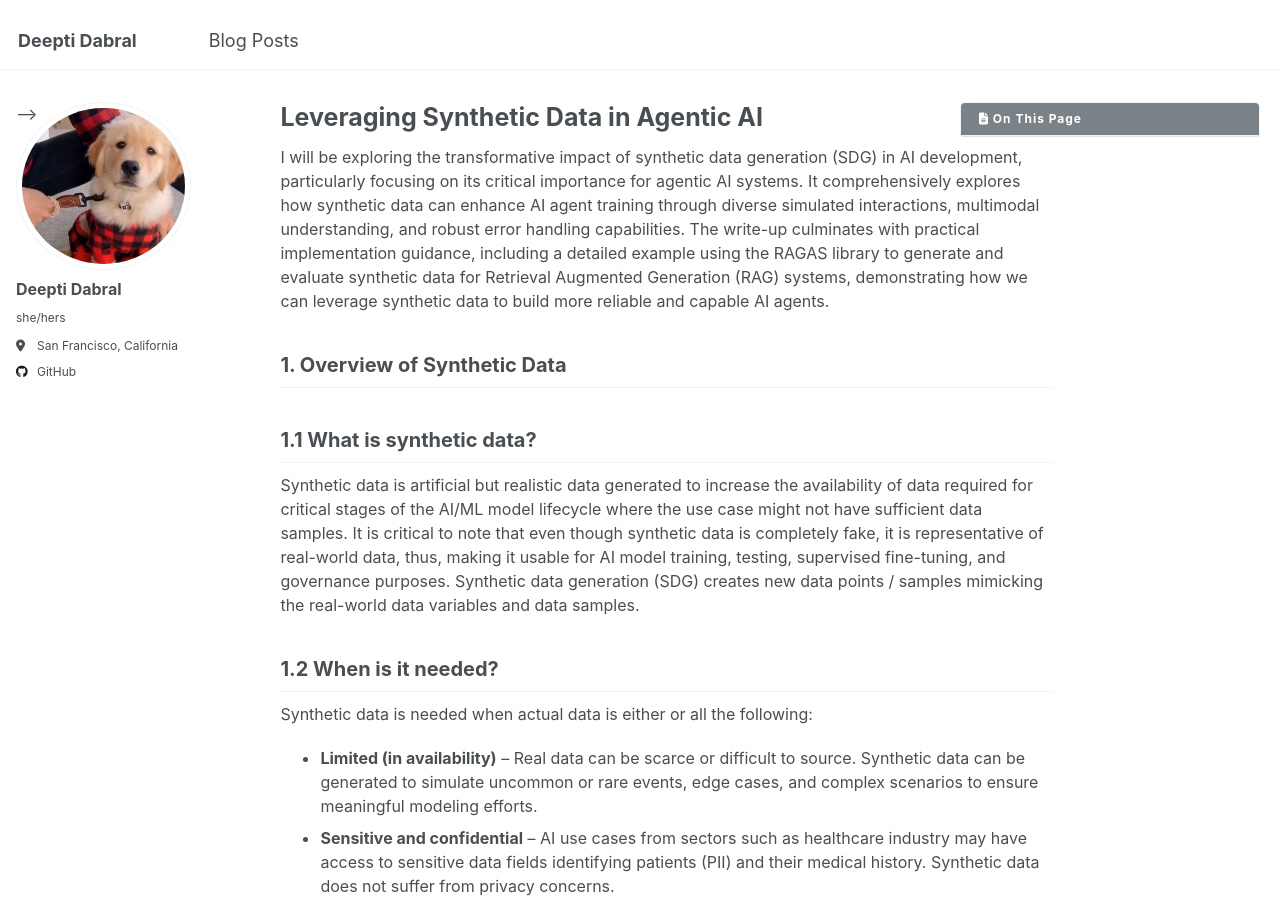
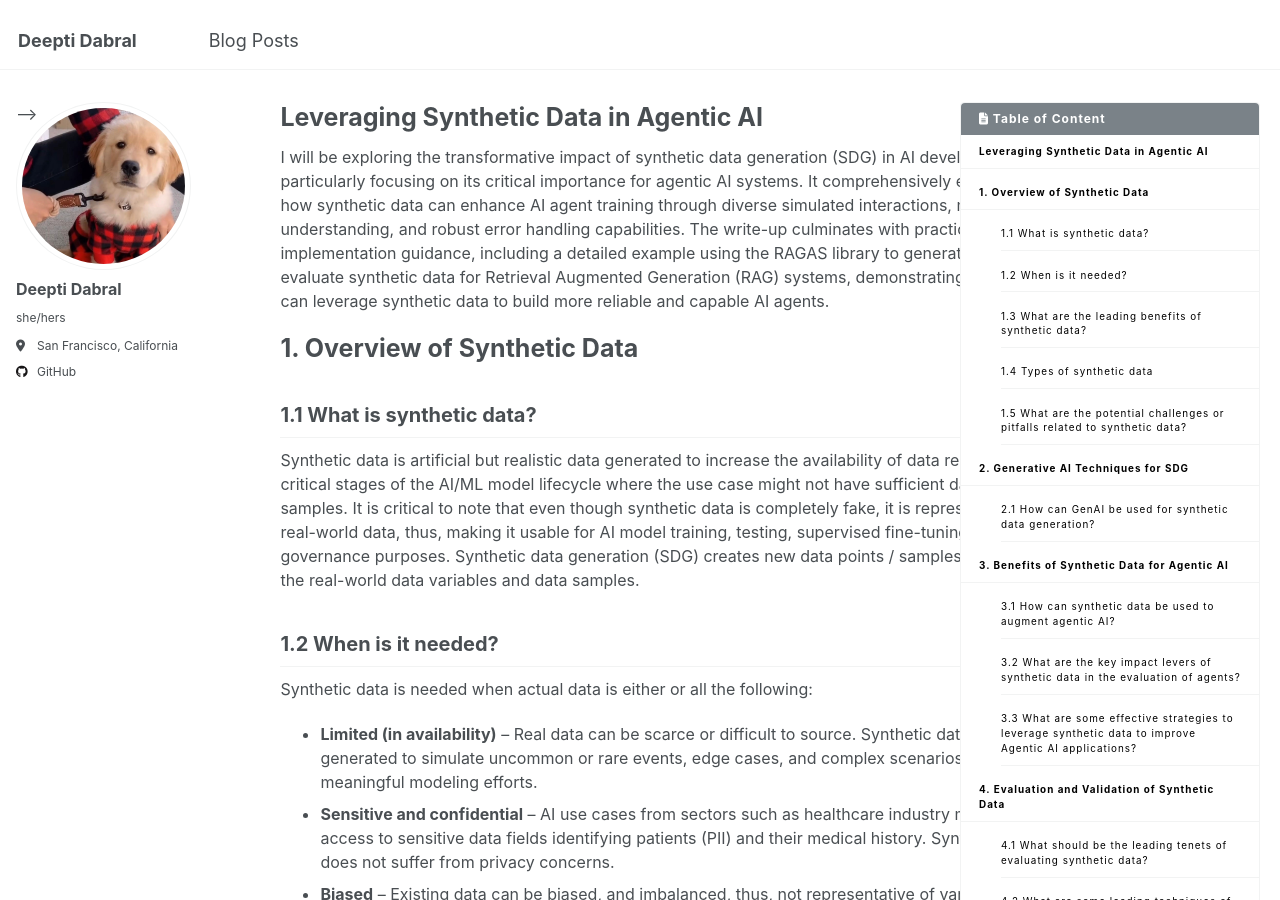
Before and after one commit to deeptidabral/deeptidabral.github.io, a Jekyll site: the page built from _posts/2024-02-12-synthetic-data.md, in a window 1280 px wide and 900 px high. Built offline with Jekyll 4.4.1, drawn with Linux system fonts in a browser that asks for light colours; some of the changed text lies outside the part shown.

Commit message:
minor changes

```diff
--- a/_layouts/single.html
+++ b/_layouts/single.html
@@ -29,11 +29,11 @@ layout: default
       <section class="page__content" itemprop="text">
         {% if page.toc %}
           <aside class="sidebar__right {% if page.toc_sticky %}sticky{% endif %}">
-            <details class="toc">
+            <details class="toc" open>
               <summary>
                 <h4 class="nav__title">
                   <i class="fas fa-{{ page.toc_icon | default: 'file-alt' }}"></i>
-                  {{ page.toc_label | default: site.data.ui-text[site.locale].toc_label | default: "On this page" }}
+                  Table of Content
                 </h4>
               </summary>
               <div class="toc__menu">
--- a/_posts/2024-02-12-synthetic-data.md
+++ b/_posts/2024-02-12-synthetic-data.md
@@ -9,7 +9,7 @@ toc: true
 
 I will be exploring the transformative impact of synthetic data generation (SDG) in AI development, particularly focusing on its critical importance for agentic AI systems. It comprehensively explores how synthetic data can enhance AI agent training through diverse simulated interactions, multimodal understanding, and robust error handling capabilities. The write-up culminates with practical implementation guidance, including a detailed example using the RAGAS library to generate and evaluate synthetic data for Retrieval Augmented Generation (RAG) systems, demonstrating how we can leverage synthetic data to build more reliable and capable AI agents.
 
-## 1. Overview of Synthetic Data
+# 1. Overview of Synthetic Data
 ## 1.1 What is synthetic data?
 Synthetic data is artificial but realistic data generated to increase the availability of data required for critical stages of the AI/ML model lifecycle where the use case might not have sufficient data samples. It is critical to note that even though synthetic data is completely fake, it is representative of real-world data, thus, making it usable for AI model training, testing, supervised fine-tuning, and governance purposes. Synthetic data generation (SDG) creates new data points / samples mimicking the real-world data variables and data samples.
 ## 1.2 When is it needed?
```
